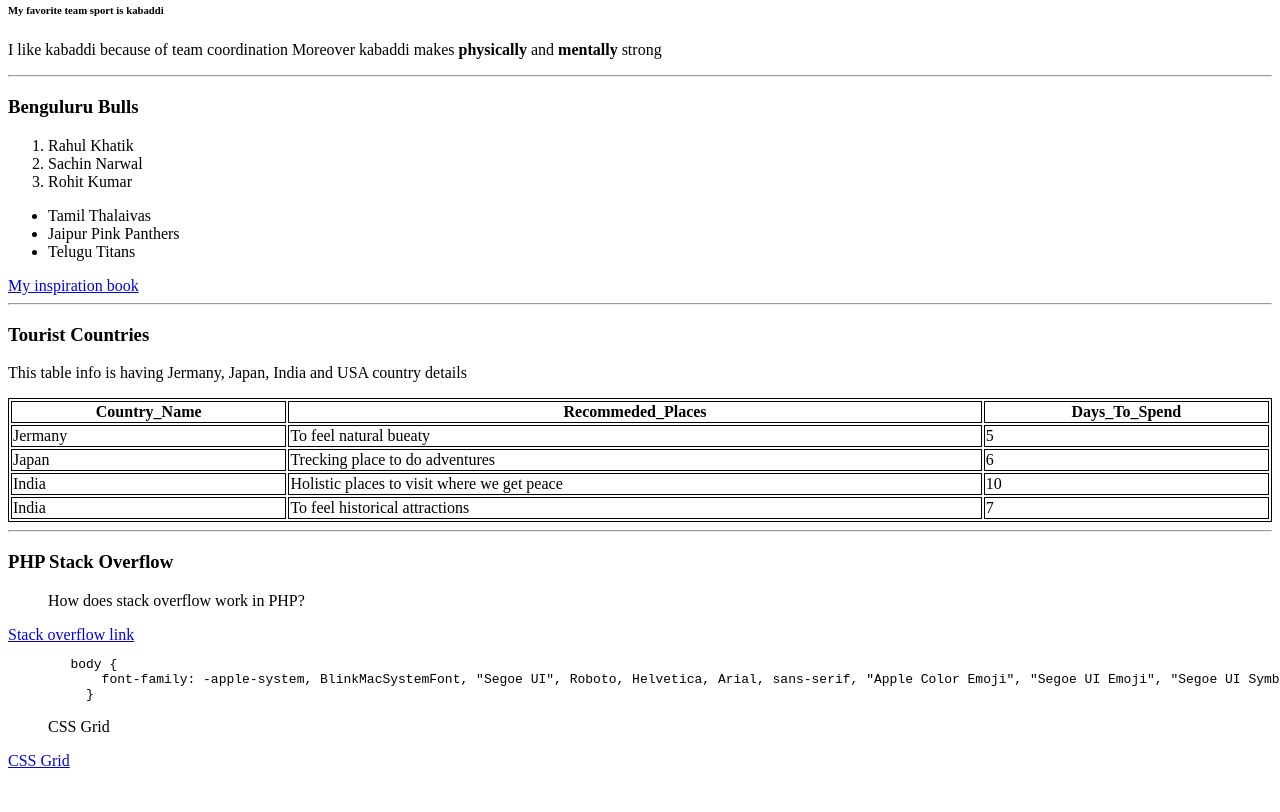
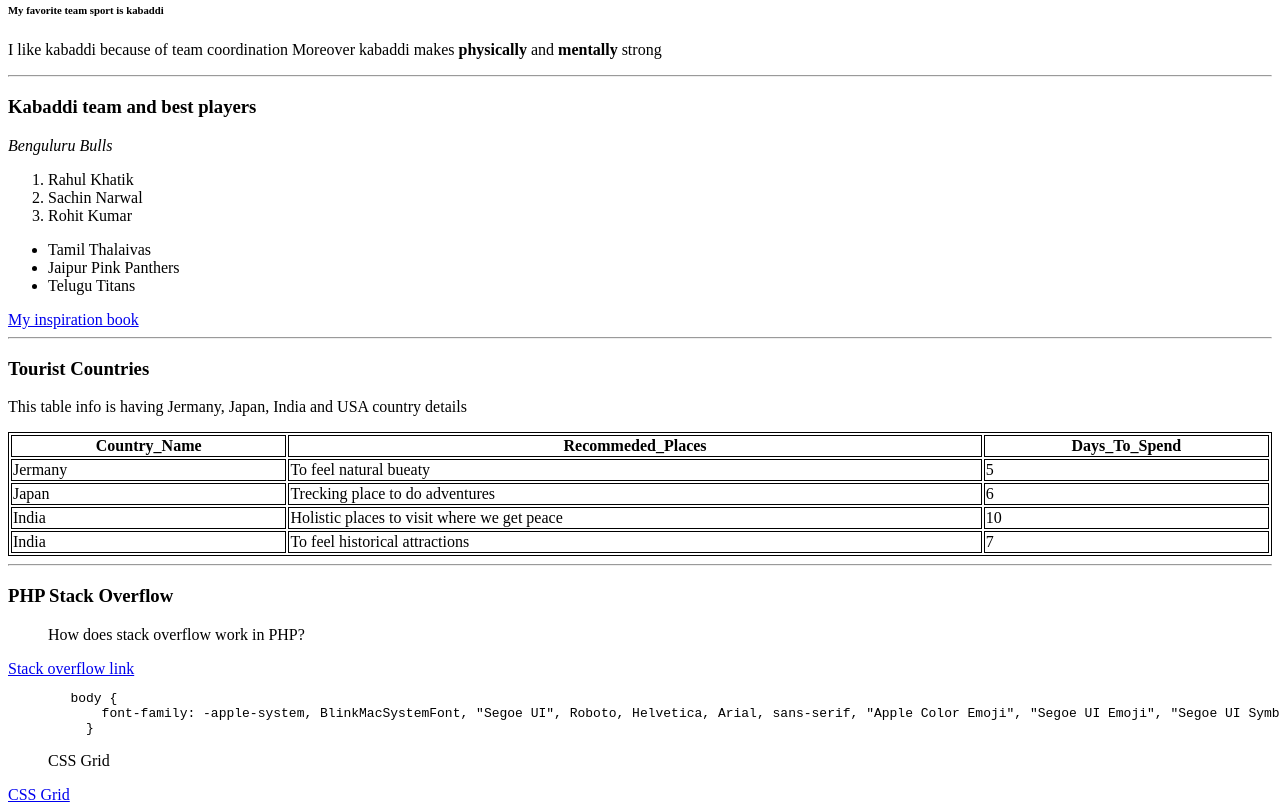
Before and after one commit to 44-563-Web-Apps-S23/44563-webapps-assignment-3-Vijayalakshmi3105, a plain HTML site: page index.html in a window 1280 px wide. Shown: the part 105-917 px from the top of the page. Before the commit the page ends 883 px from the top, so only its background shows below. Drawn offline with Linux system fonts and the light colour scheme.

Commit message:
Update index.html

```diff
--- a/index.html
+++ b/index.html
@@ -22,8 +22,8 @@
     </p>
 
     <hr>
-
-    <h3>Benguluru Bulls</h3>
+    <h3>Kabaddi team and best players</h3>
+    <i>Benguluru Bulls</i>
     <ol>
         <li>Rahul Khatik</li>
         <li>Sachin Narwal</li>
```
